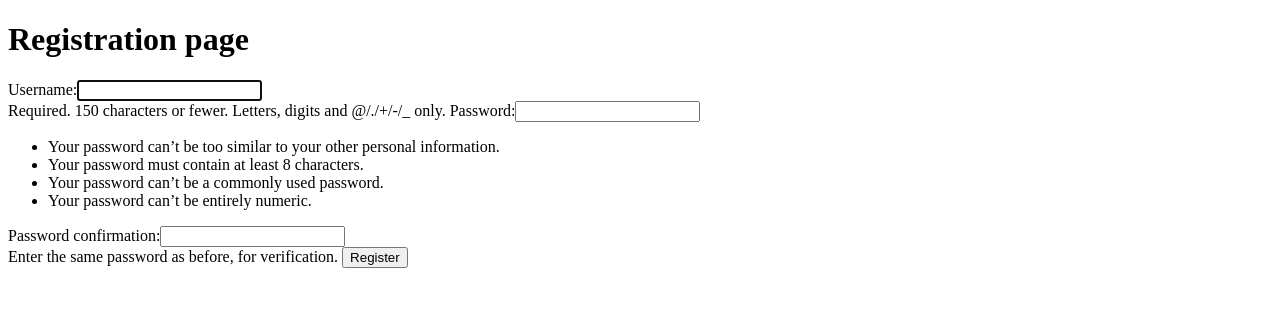
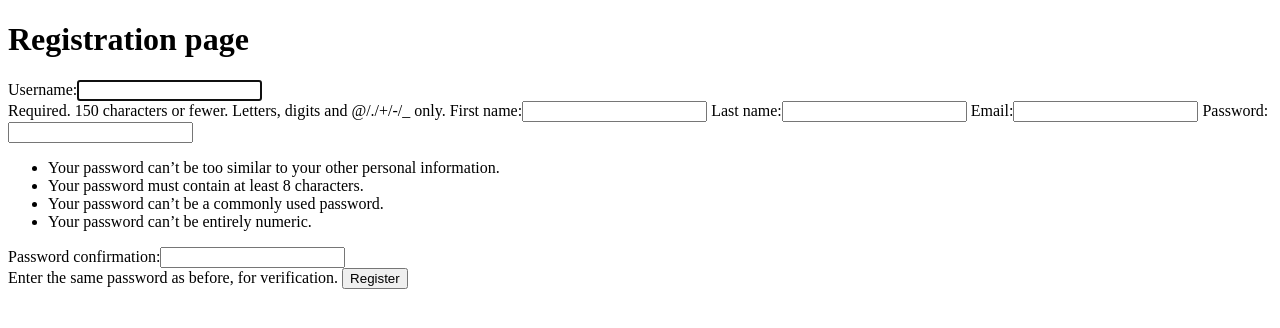
Before and after one commit to lucaspagliari/auth-app-django, a Django app: page /accounts/register in a window 1280 px wide. Shown: the top 328 px of the page. Run offline with Django 3.2, Linux system fonts and the light colour scheme.

Commit message:
New fields
New Form Fields added, email, name and lastname

```diff
--- /dev/null
+++ b/user_auth/forms.py
@@ -0,0 +1,28 @@
+from django import forms
+from django.contrib.auth.models import User
+from django.contrib.auth.forms import UserCreationForm
+
+class RegistrationForm(UserCreationForm):
+    email = forms.EmailField(required=True)
+
+    class Meta:
+        model = User
+        fields = (
+            'username',
+            'first_name',
+            'last_name',
+            'email',
+            'password1',
+            'password2'
+        )
+
+    def save(self, commit=True):
+        user = super(RegistrationForm,self).save(commit=False)
+        user.first_name = self.cleaned_data['first_name']
+        user.last_name = self.cleaned_data['last_name']
+        user.email = self.cleaned_data['email']
+
+        if commit:
+            user.save()
+
+        return user
--- a/user_auth/templates/registration/login.html
+++ b/user_auth/templates/registration/login.html
@@ -13,6 +13,7 @@
             justify-content: center;
             color:blue;
         }
+
     </style>
     {% if form.errors %}
         <p>something is wrong</p>
--- a/user_auth/views.py
+++ b/user_auth/views.py
@@ -1,11 +1,29 @@
 from django.shortcuts import render, redirect
-from django.contrib.auth.forms import UserCreationForm
 from django.contrib.auth import authenticate, login
+from user_auth.forms import RegistrationForm
+
+
+
+def register(request):
+    if request.method == 'POST':
+        form = RegistrationForm(request.POST)
+
+        if form.is_valid():
+            form.save()
+            redirect('profile')
+    else:
+        form = RegistrationForm()
+
+    args = {'form' : form}
+    return render(request, 'registration/register.html', args)
 
 
 def index(request):
     return render(request, 'user_auth/index.html')
 
+def profile(request):
+    return render(request, 'user_auth/profile.html')
+'''
 def register(request):
     if request.method == 'POST':
         form = UserCreationForm(request.POST)
@@ -23,3 +41,4 @@ def register(request):
 
 def profile(request):
     return render(request, 'user_auth/profile.html')
+'''
```
